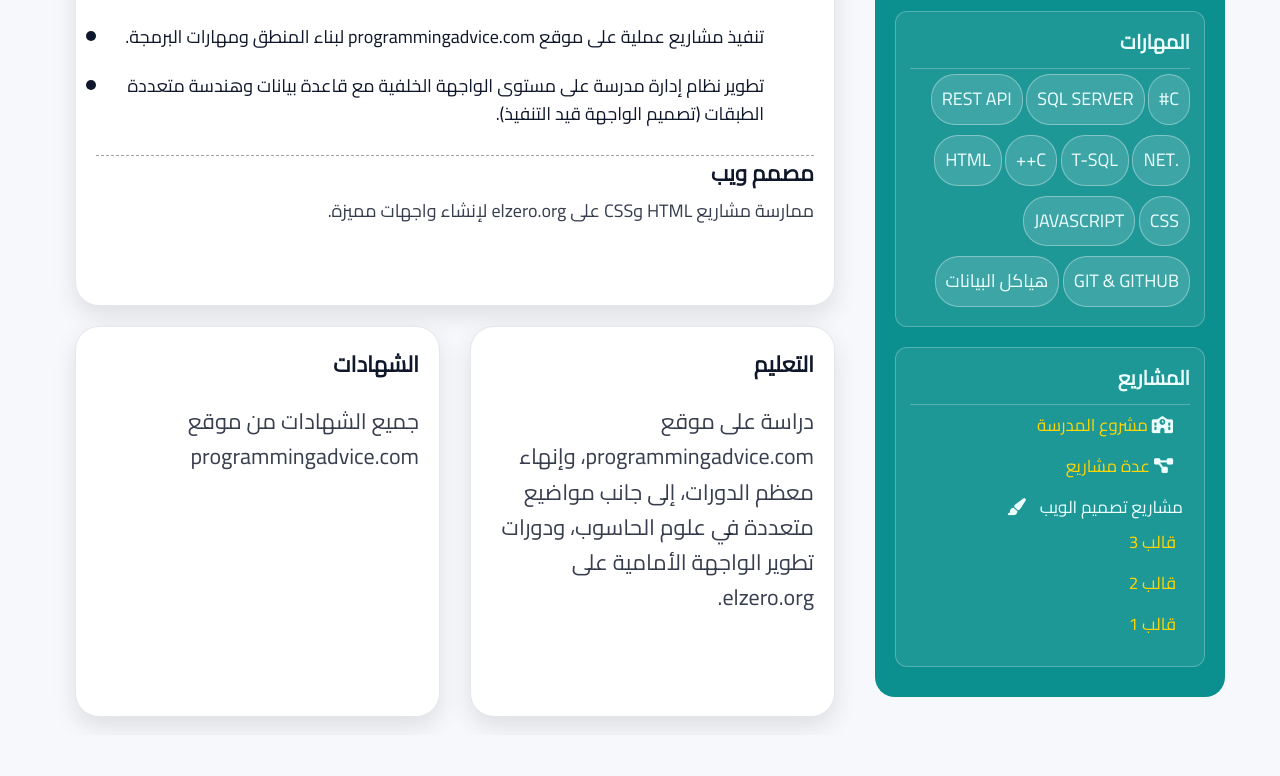
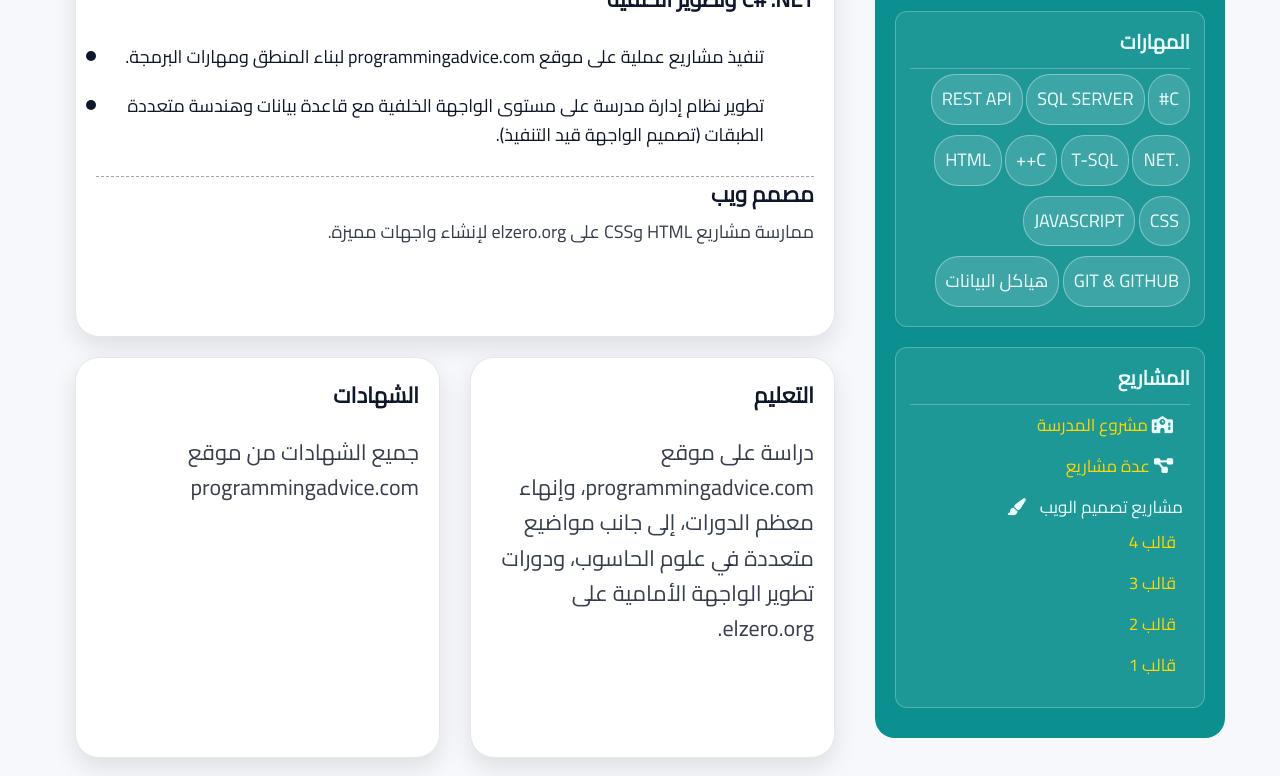
Before and after one commit to abdullahTIT/CV, a plain HTML site: page c.html in a window 1280 px wide. Shown: the part 759-1535 px from the top of the page. Before the commit the page ends 1494 px from the top, so only its background shows below. Drawn offline with Linux system fonts and the light colour scheme.

Commit message:
Update c.html

```diff
--- a/c.html
+++ b/c.html
@@ -386,6 +386,7 @@
                     <li class="has-submenu">
                         مشاريع تصميم الويب <i class="fa-solid fa-paintbrush"></i>
                         <ul class="designlist">
+                            <li><a href="https://abdullahtit.github.io/EX-html-css-Template4/">قالب 4</a></li>
                             <li><a href="https://abdullahtit.github.io/EX-html-css-Template3/">قالب 3</a></li>
                             <li><a href="https://abdullahtit.github.io/EX-html-css-Template2/">قالب 2</a></li>
                             <li><a href="https://abdullahtit.github.io/EX-html-css-Template1/">قالب 1</a></li>
```
